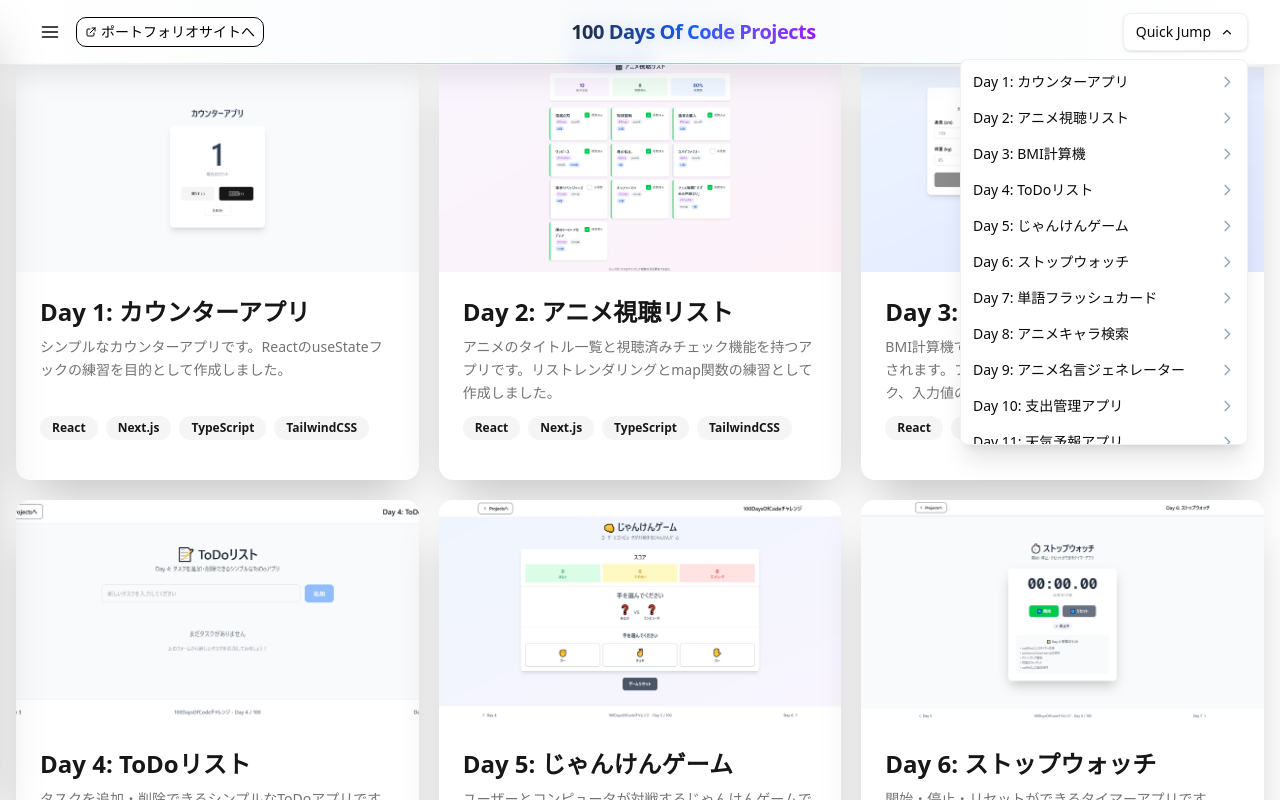
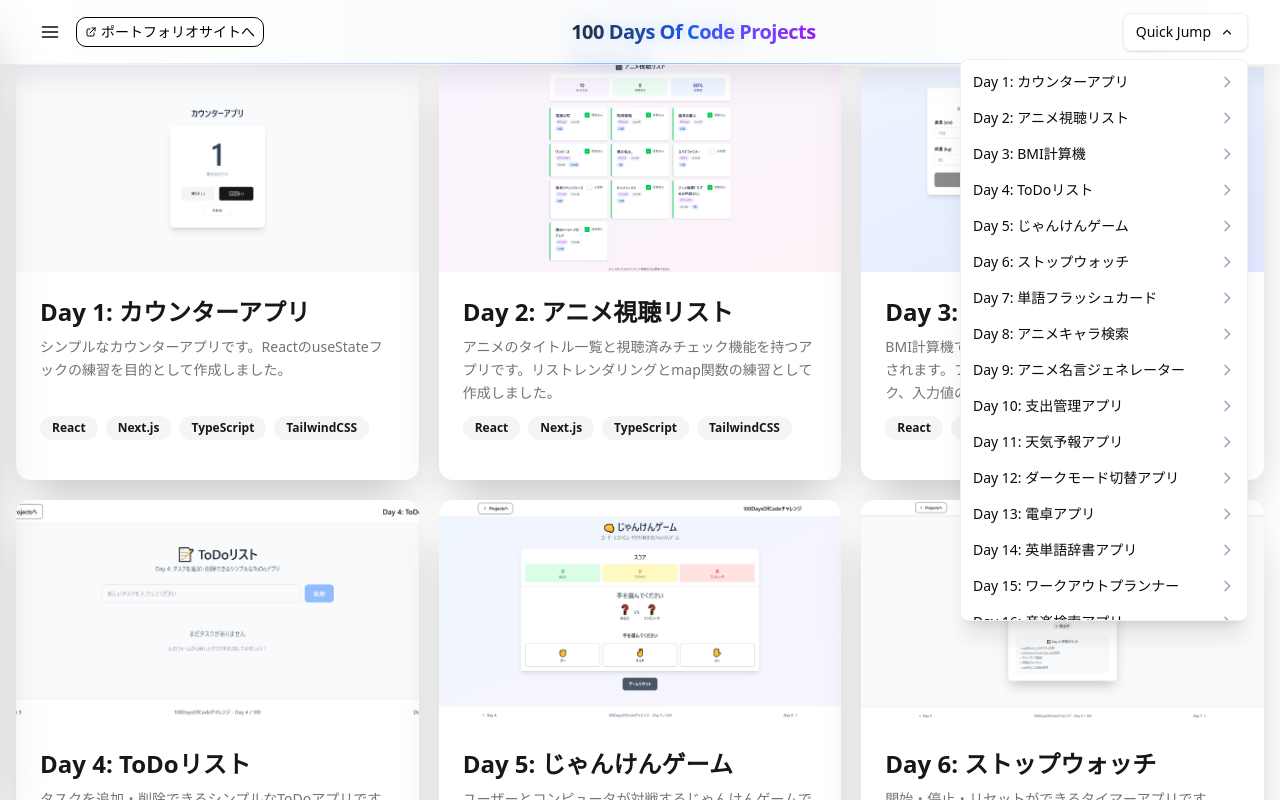
Before and after one commit to atsuki61/100DaysOfCode, a Next.js app: page / in a window 1280 px wide. Both pictures are taken after a click on the button "Quick Jump". Shown: the top 800 px of the page. Built offline with nearby package versions, Linux system fonts and the light colour scheme.

Commit message:
chore: HeaderDropdownの挙動を微調整

```diff
--- a/src/components/common/HeaderDropdown.tsx
+++ b/src/components/common/HeaderDropdown.tsx
@@ -48,12 +48,12 @@ export default function HeaderDropdown({ items }: HeaderDropdownProps) {
       </button>
 
       <div
-        className={`absolute right-0 mt-2 w-72 rounded-md bg-white dark:bg-gray-900 border border-slate-200/60 dark:border-gray-700/60 shadow-xl overflow-hidden transition-all ${
+        className={`absolute right-0 mt-2 w-72 max-w-[90vw] rounded-md bg-white dark:bg-gray-900 border border-slate-200/60 dark:border-gray-700/60 shadow-xl overflow-hidden transition-all ${
           open ? "opacity-100 translate-y-0" : "pointer-events-none opacity-0 -translate-y-1"
         }`}
         role="menu"
       >
-        <ul className="max-h-96 overflow-auto py-1">
+        <ul className="max-h-[70vh] overflow-auto py-1">
           {items.map((item) => (
             <li key={item.href} role="none">
               <Link
```
